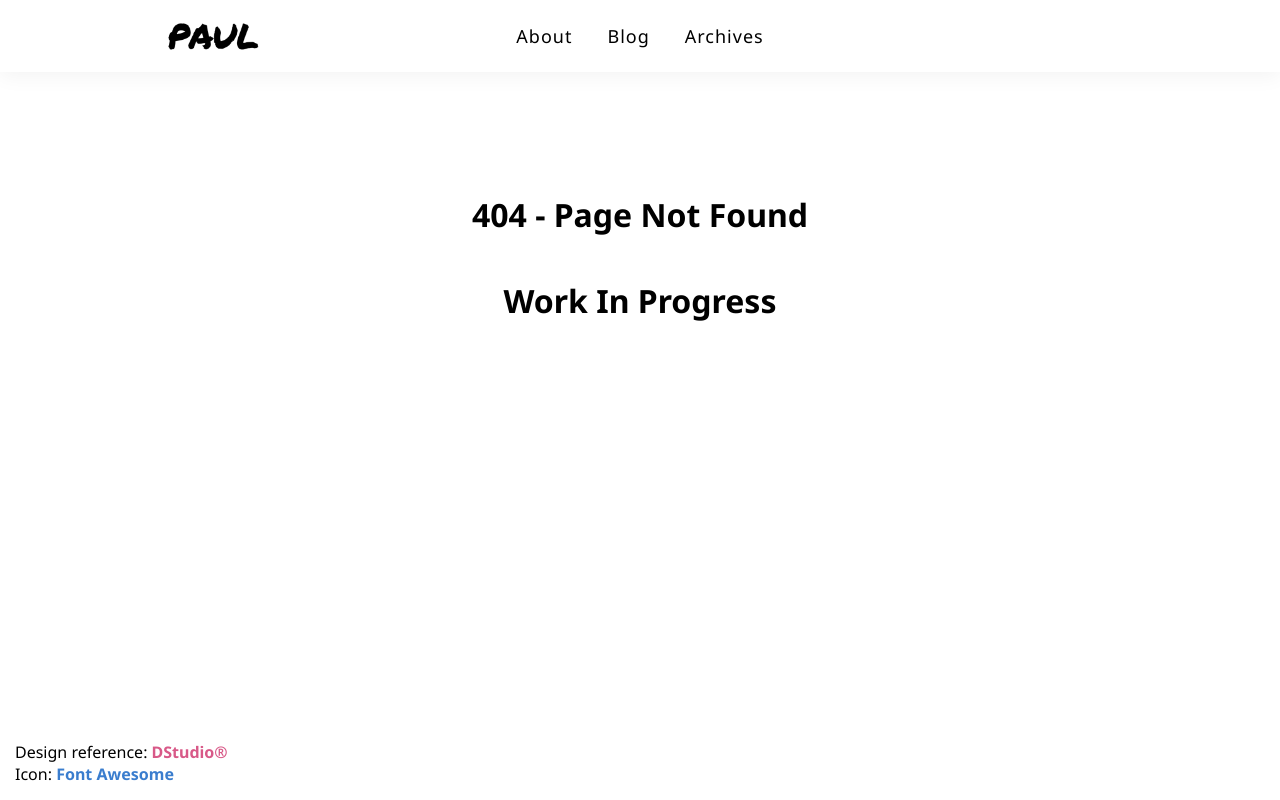
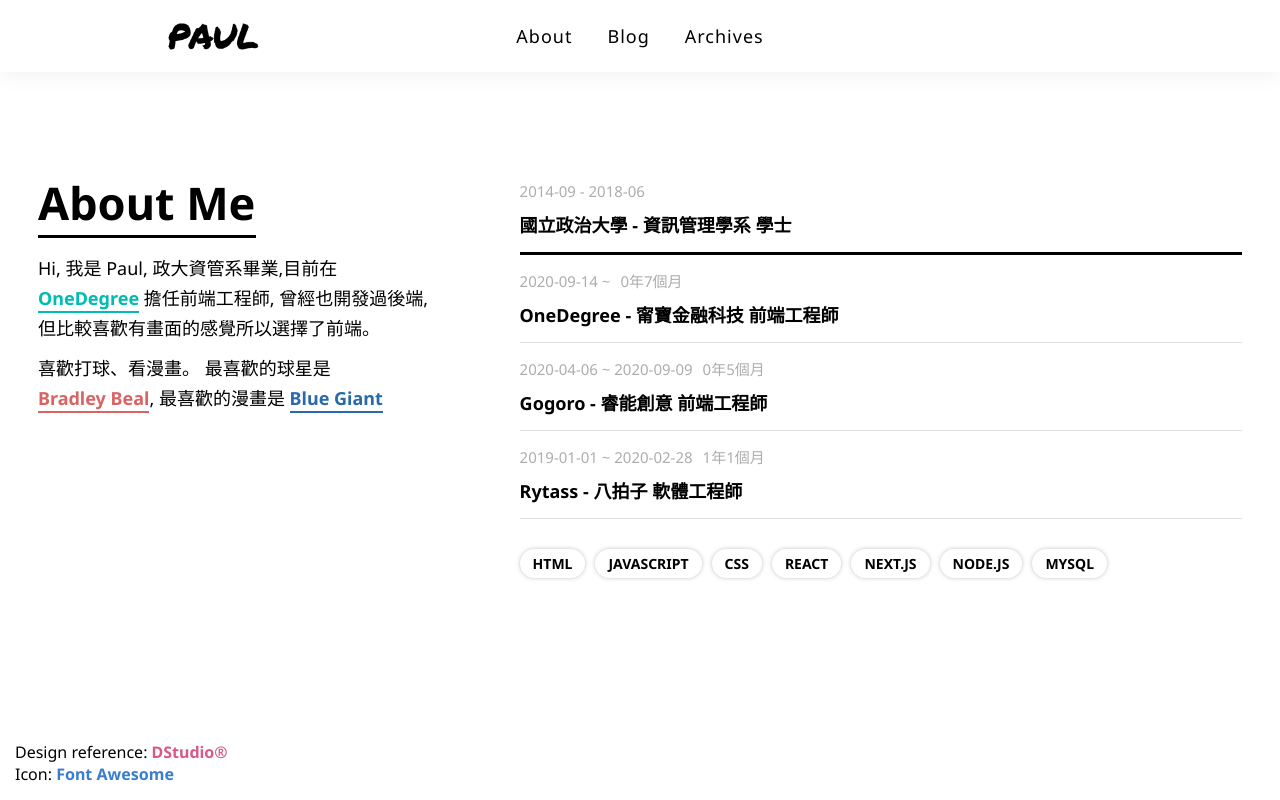
Before and after one commit to aNyMoRe0505/my-site, a Next.js app: page /about in a window 1280 px wide. Before the commit this address had no page. Built offline with nearby package versions, Linux system fonts and the light colour scheme.

Commit message:
about section

```diff
--- a/components/Footer/Footer.js
+++ b/components/Footer/Footer.js
@@ -19,7 +19,7 @@ const FooterRoot = styled.div`
   align-items: flex-start;
   padding: 0 0 15px 15px;
   opacity: 0;
-  animation: ${FadeInFromLeft} 0.5s ease-in-out forwards;
+  animation: ${FadeInFromLeft} 0.5s ease forwards;
 `;
 
 const Text = styled.p`
@@ -27,6 +27,12 @@ const Text = styled.p`
 
   a {
     font-weight: bold;
+
+    @media (hover: hover) {
+      :hover {
+        opacity: 0.8;
+      }
+    }
   }
 `;
 
--- a/components/Header/Header.js
+++ b/components/Header/Header.js
@@ -88,10 +88,14 @@ const HeaderRoot = styled.div`
   display: flex;
   align-items: center;
   justify-content: center;
-  animation: ${HeaderAnimation} 0.5s ease-in-out;
-  background-color: rgb(255, 255, 255, 0.5);
-  backdrop-filter: blur(5px);
+  animation: ${HeaderAnimation} 0.5s ease;
   box-shadow: rgb(0 0 0 / 5%) 0px 4px 20px;
+  background-color: rgb(255, 255, 255);
+
+  @supports (backdrop-filter: blur(5px)) {
+    background-color: rgb(255, 255, 255, 0.5);
+    backdrop-filter: blur(5px);
+  }
 `;
 
 const Container = styled.div`
@@ -104,7 +108,7 @@ const Container = styled.div`
   position: relative;
   overflow: hidden;
   opacity: 0;
-  animation: ${FadeInFromLeft} 0.5s ease-in-out 0.5s forwards;
+  animation: ${FadeInFromLeft} 0.5s ease 0.5s forwards;
   padding: 0 30px;
 
   ${MEDIA_QUERY_MD} {
@@ -143,7 +147,7 @@ const StyledLink = styled(Link)`
     height: 3px;
     background-color: black;
     border-radius: 4px;
-    transition: all 0.2s ease-in-out;
+    transition: all 0.2s ease;
   }
 
   @media (hover: hover) {
@@ -184,7 +188,7 @@ const MobileLink = styled(Link)`
   opacity: ${(props) => (props.$menuOpen ? 0 : 1)};
   animation: ${(props) =>
       props.$menuOpen ? MobileLinkOpenAnimation : MobileLinkCloseAnimation}
-    0.5s ease-in-out ${(props) => props.$delay}s forwards;
+    0.5s ease ${(props) => props.$delay}s forwards;
 
   & + & {
     margin-top: 10px;
--- a/components/Image/Image.js
+++ b/components/Image/Image.js
@@ -5,23 +5,40 @@ const Image = ({ className, src, alt, lazy }) => {
   const imgRef = useRef();
 
   useEffect(() => {
-    if (!lazy) {
+    let observer;
+    const lazyAttributeSupport = 'loading' in HTMLImageElement.prototype;
+
+    if (!lazy || lazyAttributeSupport) {
       imgRef.current.src = imgRef.current.dataset.src;
-      return;
     }
 
-    if ('loading' in HTMLImageElement.prototype) {
-      imgRef.current.loading = 'lazy';
-      imgRef.current.src = imgRef.current.dataset.src;
+    if (lazy && !lazyAttributeSupport) {
+      const handleLazyLoad = (entries) => {
+        const entry = entries[0];
+        if (entry.isIntersecting) {
+          const img = entry.target;
+          img.src = img.dataset.src;
+          observer.disconnect();
+        }
+      };
+
+      observer = new IntersectionObserver(handleLazyLoad, {
+        rootMargin: '0px 0px 256px 0px',
+      });
+      observer.observe(imgRef.current);
     }
-    // if not support see _app.js
-  }, [lazy]);
+
+    return () => {
+      if (observer) observer.disconnect();
+    };
+  }, [lazy, src]);
 
   return (
     <img
-      className={`${className}${lazy && ' lazy'}`}
+      className={className}
       ref={imgRef}
       data-src={src}
+      loading={lazy ? 'lazy' : 'eager'}
       alt={alt}
     />
   );
@@ -30,7 +47,7 @@ const Image = ({ className, src, alt, lazy }) => {
 Image.defaultProps = {
   className: '',
   alt: undefined,
-  lazy: true,
+  lazy: false,
 };
 
 Image.propTypes = {
--- a/components/SharedLayout/SharedLayout.js
+++ b/components/SharedLayout/SharedLayout.js
@@ -1,5 +1,7 @@
 import PropTypes from 'prop-types';
 import styled from 'styled-components';
+
+import { MEDIA_QUERY_LG } from '@/constants/breakpoint';
 
 import Footer from '../Footer';
 import Header from '../Header';
@@ -16,6 +18,12 @@ const ChildrenWrapper = styled.div`
   flex: 1;
   width: 100%;
   max-width: 1264px;
+  padding: 30px;
+  overflow: hidden;
+
+  ${MEDIA_QUERY_LG} {
+    padding: 100px 30px 30px;
+  }
 `;
 
 const SharedLayout = ({ children }) => {
--- /dev/null
+++ b/next.config.js
@@ -0,0 +1,5 @@
+module.exports = {
+  future: {
+    webpack5: true,
+  },
+};
--- a/package.json
+++ b/package.json
@@ -11,6 +11,7 @@
     "@fortawesome/fontawesome-svg-core": "^1.2.35",
     "@fortawesome/free-solid-svg-icons": "^5.15.3",
     "@fortawesome/react-fontawesome": "^0.1.14",
+    "babel-plugin-module-resolver": "^4.1.0",
     "dayjs": "^1.10.4",
     "gray-matter": "^4.0.2",
     "next": "10.1.2",
@@ -23,7 +24,6 @@
   },
   "devDependencies": {
     "babel-eslint": "^10.1.0",
-    "babel-plugin-module-resolver": "^4.1.0",
     "babel-plugin-styled-components": "^1.12.0",
     "eslint": "^7.23.0",
     "eslint-config-airbnb": "^18.2.1",
--- a/pages/_app.js
+++ b/pages/_app.js
@@ -1,6 +1,5 @@
 /* eslint-disable react/prop-types */
 import Head from 'next/head';
-import { useEffect } from 'react';
 import { createGlobalStyle } from 'styled-components';
 
 import SharedLayout from '../components/SharedLayout';
@@ -24,38 +23,6 @@ const GlobalStyle = createGlobalStyle`
 `;
 
 function MyApp({ Component, pageProps }) {
-  useEffect(
-    function handleLazyImage() {
-      let observer;
-
-      if (!('loading' in HTMLImageElement.prototype)) {
-        const allLazyImages = document.querySelectorAll('img.lazy');
-
-        if (allLazyImages.length) {
-          const handleLazyLoad = (entries) => {
-            entries.forEach((entry) => {
-              if (entry.isIntersecting) {
-                const img = entry.target;
-                img.src = img.dataset.src;
-                observer.unobserve(img);
-              }
-            });
-          };
-
-          observer = new IntersectionObserver(handleLazyLoad);
-          allLazyImages.forEach((lazyImage) => {
-            observer.observe(lazyImage);
-          });
-        }
-      }
-
-      return () => {
-        if (observer) observer.disconnect();
-      };
-    },
-    [Component]
-  );
-
   return (
     <>
       <GlobalStyle />
--- /dev/null
+++ b/pages/about.js
@@ -0,0 +1,341 @@
+import dayjs from 'dayjs';
+import styled, { keyframes } from 'styled-components';
+
+import { MEDIA_QUERY_LG, MEDIA_QUERY_MD } from '@/constants/breakpoint';
+
+const FadeFromLeftAnimation = keyframes`
+  from {
+    transform: translateX(-50px);
+    opacity: 0;
+  }
+  to {
+    transform: translateX(0);
+    opacity: 1;
+  }
+`;
+
+const FadeFromRightAnimation = keyframes`
+  from {
+    transform: translateX(50px);
+    opacity: 0;
+  }
+  to {
+    transform: translateX(0);
+    opacity: 1;
+  }
+`;
+
+const TitleLineAnimation = keyframes`
+  from {
+    width: 0%;
+    opacity: 0;
+  }
+  to {
+    width: 100%;
+    opacity: 1;
+  }
+`;
+
+const Root = styled.div`
+  width: 100%;
+  display: flex;
+
+  flex-direction: column;
+
+  ${MEDIA_QUERY_LG} {
+    flex-direction: row;
+  }
+`;
+
+const LeftSection = styled.div`
+  display: flex;
+  flex-direction: column;
+  align-items: center;
+  flex: 2;
+
+  ${MEDIA_QUERY_MD} {
+    align-items: flex-start;
+  }
+`;
+
+const RightSection = styled.div`
+  flex: 3;
+  margin: 30px 0 0;
+
+  ${MEDIA_QUERY_MD} {
+    margin: 50px 0 0;
+  }
+
+  ${MEDIA_QUERY_LG} {
+    margin: 9px 0 0;
+  }
+`;
+
+const Title = styled.h1`
+  margin: 0;
+  color: black;
+  font-weight: bold;
+  font-size: 35px;
+  position: relative;
+  width: fit-content;
+  opacity: 0;
+  animation: ${FadeFromLeftAnimation} 0.5s ease forwards;
+
+  ::after {
+    content: '';
+    position: absolute;
+    height: 3px;
+    width: 0%;
+    background-color: black;
+    bottom: -5px;
+    left: 0;
+    animation: ${TitleLineAnimation} 0.5s ease 0.3s forwards;
+  }
+
+  ${MEDIA_QUERY_MD} {
+    font-size: 45px;
+  }
+`;
+
+const SubText = styled.p`
+  margin: 20px 0 0;
+  font-size: 16px;
+  text-align: left;
+  opacity: 0;
+  animation: ${FadeFromLeftAnimation} 0.5s ease 0.8s forwards;
+  max-width: 400px;
+  line-height: 30px;
+
+  & + & {
+    margin: 10px 0 0;
+  }
+
+  ${MEDIA_QUERY_MD} {
+    font-size: 18px;
+  }
+`;
+
+const ExternalLink = styled.a.attrs({
+  target: '_blank',
+  rel: 'noreferrer',
+})`
+  color: ${(props) => props.$color};
+  font-weight: bold;
+  position: relative;
+  width: fit-content;
+  display: inline-block;
+
+  ::after {
+    content: '';
+    position: absolute;
+    height: 2px;
+    width: 100%;
+    background-color: ${(props) => props.$color};
+    bottom: 0px;
+    left: 0;
+  }
+
+  @media (hover: hover) {
+    :hover {
+      opacity: 0.8;
+    }
+  }
+`;
+
+const RightTitle = styled.h1`
+  margin: 0;
+  font-size: 16px;
+  font-weight: bold;
+  margin: 10px 0 0;
+
+  ${MEDIA_QUERY_MD} {
+    font-size: 18px;
+  }
+`;
+
+const Time = styled.p`
+  margin: 0;
+  font-size: 14px;
+  color: rgb(173, 173, 173);
+
+  ${MEDIA_QUERY_MD} {
+    font-size: 15px;
+  }
+
+  & + & {
+    margin-left: 10px;
+  }
+`;
+
+const WorkSeparateLine = styled.div`
+  width: 100%;
+  height: 1px;
+  background-color: #e4e3e3;
+  margin: 15px 0;
+`;
+
+const WorkTimeWrapper = styled.div`
+  display: flex;
+  align-items: center;
+`;
+
+const EduBlock = styled.div`
+  opacity: 0;
+  animation: ${FadeFromRightAnimation} 0.5s ease 0.8s forwards;
+
+  ::after {
+    display: block;
+    content: '';
+    height: 3px;
+    width: 100%;
+    background-color: black;
+    margin: 15px 0;
+  }
+`;
+
+const WorkBlock = styled.div`
+  opacity: 0;
+  animation: ${FadeFromRightAnimation} 0.5s ease ${(props) => props.$delay}s
+    forwards;
+`;
+
+const TagWrapper = styled.div`
+  display: flex;
+  align-items: center;
+  flex-wrap: wrap;
+  margin-top: 30px;
+`;
+
+const Tag = styled.span`
+  background-color: white;
+  border-radius: 20px;
+  padding: 5px 13px;
+  font-size: 14px;
+  font-weight: bold;
+  box-shadow: rgb(128 128 128 / 47%) 0px 0px 4px;
+  cursor: pointer;
+  transition: all 0.2s ease;
+  margin: 0 10px 10px 0;
+  opacity: 0;
+  animation: ${FadeFromRightAnimation} 0.5s ease ${(props) => props.$delay}s
+    forwards;
+
+  @media (hover: hover) {
+    :hover {
+      transform: translate(3px, -3px);
+    }
+  }
+`;
+
+const workExperiences = [
+  {
+    companyAbbrev: 'OneDegree',
+    companyName: '甯寶金融科技',
+    jobTitle: '前端工程師',
+    from: '2020-09-14',
+    to: null,
+  },
+  {
+    companyAbbrev: 'Gogoro',
+    companyName: '睿能創意',
+    jobTitle: '前端工程師',
+    from: '2020-04-06',
+    to: '2020-09-09',
+  },
+  {
+    companyAbbrev: 'Rytass',
+    companyName: '八拍子',
+    jobTitle: '軟體工程師',
+    from: '2019-01-01',
+    to: '2020-02-28',
+  },
+];
+
+const skillTags = [
+  'HTML',
+  'JAVASCRIPT',
+  'CSS',
+  'REACT',
+  'NEXT.JS',
+  'NODE.JS',
+  'MYSQL',
+];
+
+const About = () => {
+  return (
+    <Root>
+      <LeftSection>
+        <Title>About Me</Title>
+        <SubText>
+          Hi, 我是 Paul, 政大資管系畢業,目前在{' '}
+          <ExternalLink
+            href="https://www.onedegree.hk/en-us/about-us"
+            $color="#00bcb2"
+          >
+            OneDegree
+          </ExternalLink>{' '}
+          擔任前端工程師, 曾經也開發過後端,
+          但比較喜歡有畫面的感覺所以選擇了前端。
+        </SubText>
+        <SubText>
+          喜歡打球、看漫畫。 最喜歡的球星是{' '}
+          <ExternalLink
+            href="https://www.basketball-reference.com/players/b/bealbr01.html"
+            $color="#da6464"
+          >
+            Bradley Beal
+          </ExternalLink>
+          , 最喜歡的漫畫是{' '}
+          <ExternalLink
+            href="https://en.wikipedia.org/wiki/Blue_Giant_(manga)"
+            $color="#296aac"
+          >
+            Blue Giant
+          </ExternalLink>
+        </SubText>
+      </LeftSection>
+      <RightSection>
+        <EduBlock>
+          <Time>2014-09 - 2018-06</Time>
+          <RightTitle>國立政治大學 - 資訊管理學系 學士</RightTitle>
+        </EduBlock>
+        {workExperiences.map((experience, index) => {
+          const now = new Date();
+          const monthDiff = dayjs(experience.to || now).diff(
+            experience.from,
+            'month'
+          );
+          const yearDiff = Math.floor(monthDiff / 12);
+
+          const to = (experience.to && ` ${experience.to}`) || '';
+
+          return (
+            <WorkBlock
+              $delay={0.8 + index * 0.1}
+              key={experience.companyAbbrev}
+            >
+              <WorkTimeWrapper>
+                <Time>{`${experience.from} ~${to}`}</Time>
+                <Time>{`${yearDiff}年${monthDiff - 12 * yearDiff}個月`}</Time>
+              </WorkTimeWrapper>
+              <RightTitle>{`${experience.companyAbbrev} - ${experience.companyName} ${experience.jobTitle}`}</RightTitle>
+              <WorkSeparateLine />
+            </WorkBlock>
+          );
+        })}
+        <TagWrapper>
+          {skillTags.map((tag, index) => (
+            <Tag
+              $delay={0.8 + (workExperiences.length - 1) * 0.1 + index * 0.1}
+              key={tag}
+            >
+              {tag}
+            </Tag>
+          ))}
+        </TagWrapper>
+      </RightSection>
+    </Root>
+  );
+};
+
+export default About;
```
Also changed, not shown: pages/index.js (+18 -16 lines), 1 other file (tests, documents, lock files or other folders).
